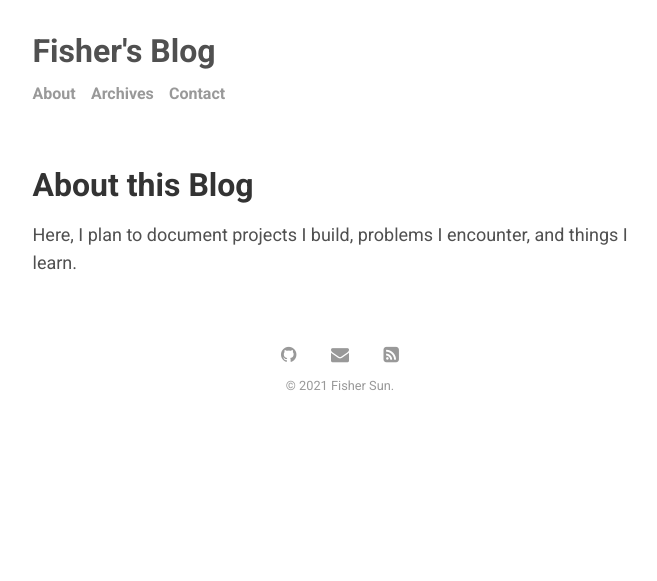
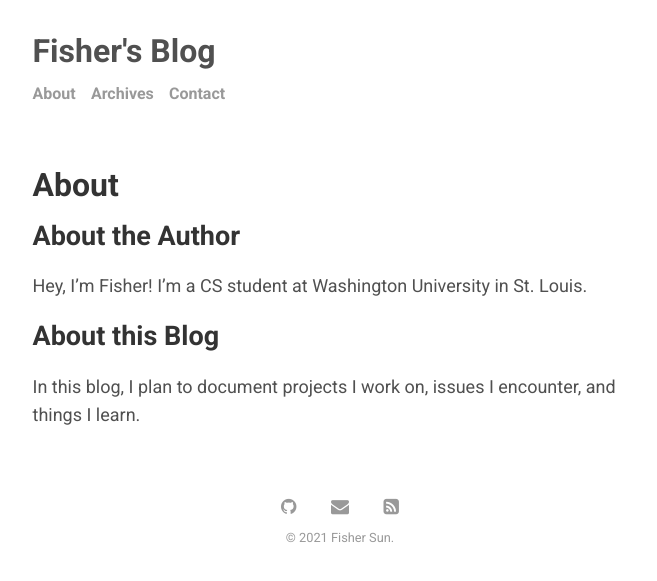
Before and after one commit to seasonedfish/blog, a Jekyll site: the page built from menu/about.md, in a window 1280 px wide. Shown: the top 581 px of the page, without its empty margins (300-957 px from the left). Built offline with Jekyll 4.4.1, drawn with Linux system fonts in a browser that asks for light colours.

Commit message:
Update about page

```diff
--- a/menu/about.md
+++ b/menu/about.md
@@ -1,7 +1,13 @@
 ---
 layout: page
-title: About this Blog
+title: About
 permalink: /about
 ---
 
-Here, I plan to document projects I build, problems I encounter, and things I learn.
+## About the Author
+Hey, I'm Fisher!
+I'm a CS student at Washington University in St. Louis.
+
+## About this Blog
+In this blog,
+I plan to document projects I work on, issues I encounter, and things I learn.
```
